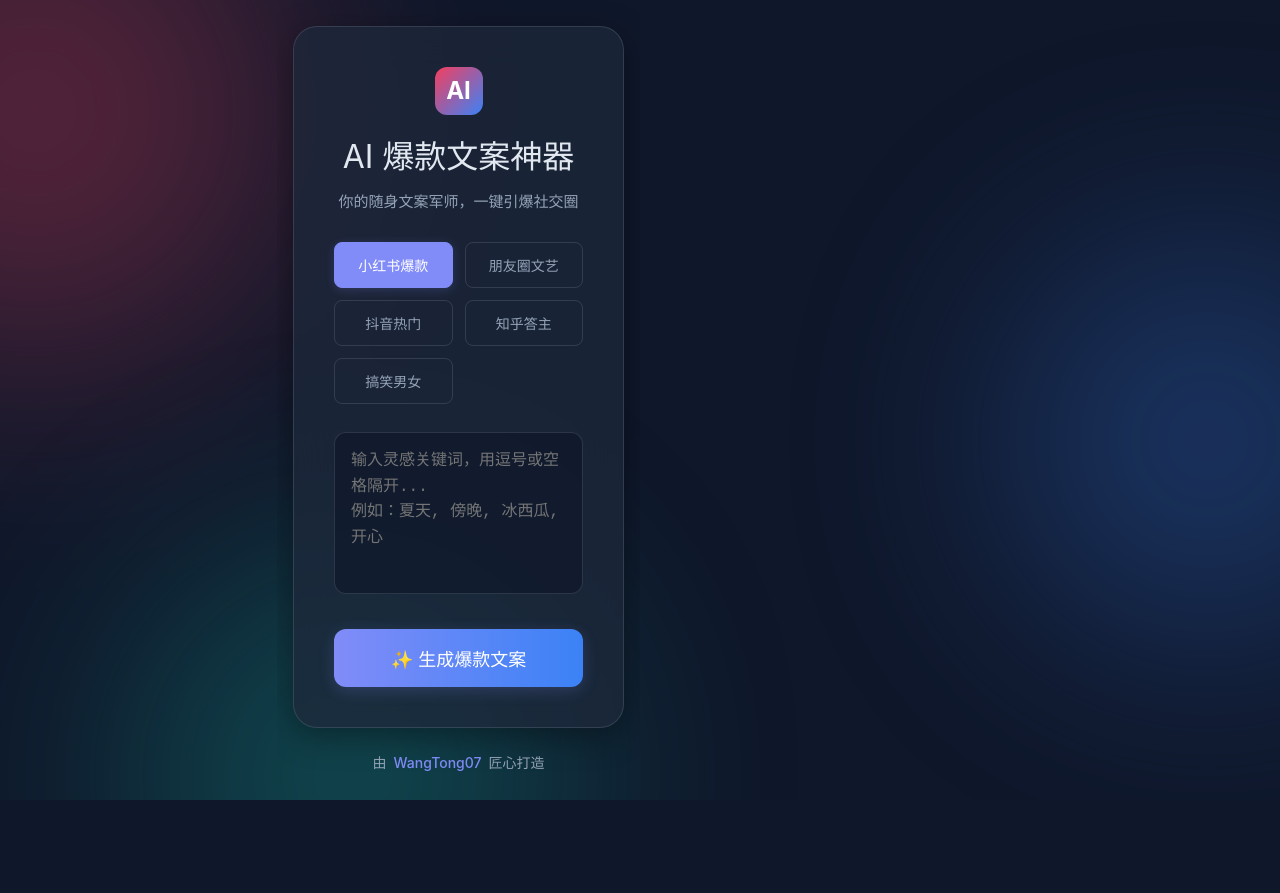
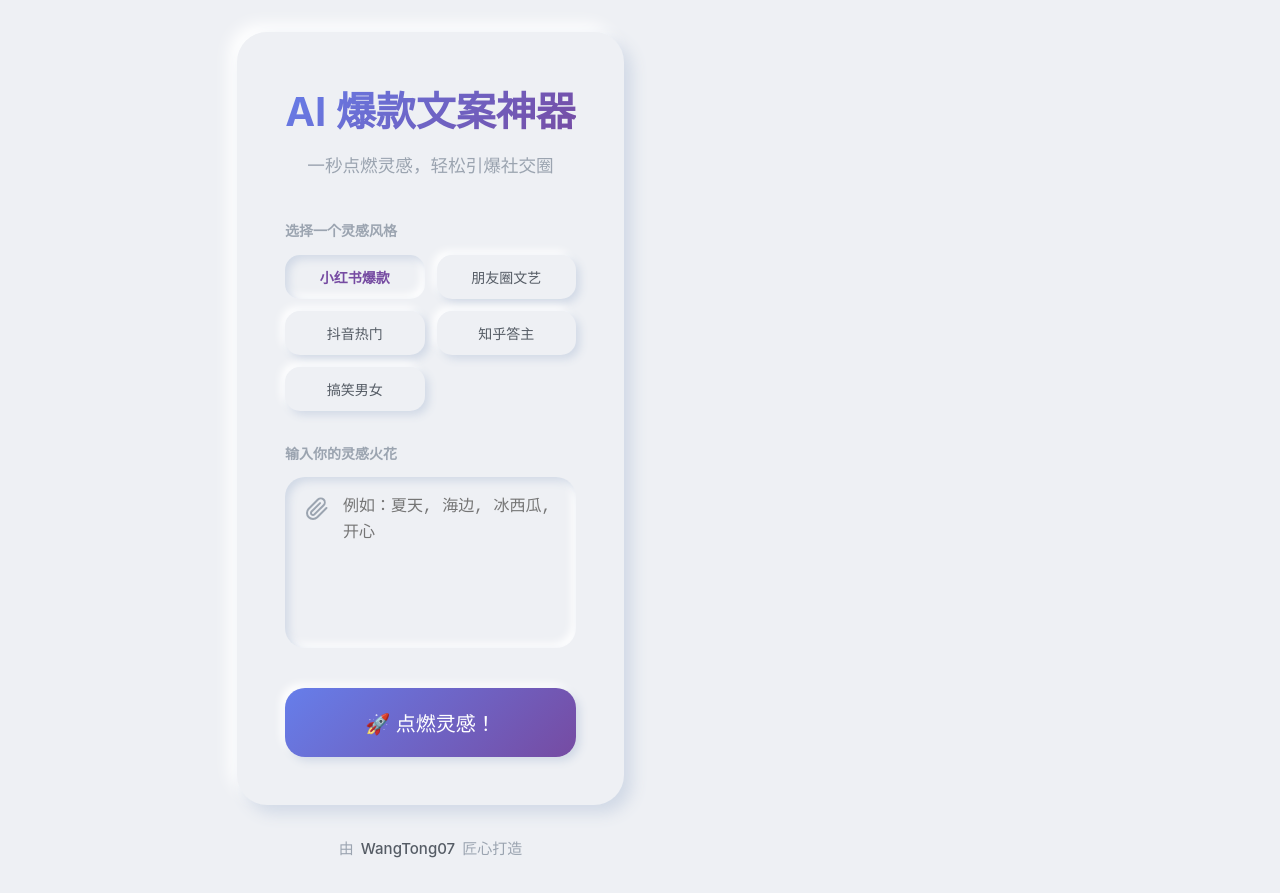
Before and after one commit to WangTong07/copywriting-master-pro, a Vue app: page / in a window 1280 px wide. Before the commit the page ends 806 px from the top, so only its background shows below. Built offline with nearby package versions, Linux system fonts and the light colour scheme; no server answers.

Commit message:
feat(UI): ✨ Redesign with 'Inspiration Canvas' theme (Neumorphism & Gradient)

```diff
--- a/src/App.vue
+++ b/src/App.vue
@@ -1,17 +1,15 @@
-// “AI文案神器” 最终版 App.vue
 <script setup>
+// JavaScript逻辑部分与之前完全相同，未做任何改动
 import { ref, computed } from 'vue';
 
 const userInput = ref('');
 const loading = ref(false);
 const resultText = ref('');
 const isResultVisible = ref(false);
-// 【新】用于存储用户选择的风格，默认为'小红书爆款'
 const selectedStyle = ref('小红书爆款');
 
 const apiKey = import.meta.env.VITE_ZHIPU_API_KEY;
 
-// 【新】风格选择列表
 const styles = ['小红书爆款', '朋友圈文艺', '抖音热门', '知乎答主', '搞笑男女'];
 
 const textareaRows = computed(() => {
@@ -24,21 +22,9 @@ async function generateCopy() {
     alert('请输入你的灵感关键词！');
     return;
   }
-
   loading.value = true;
   isResultVisible.value = false;
-
-  // 【新】为“文案神器”量身定制的全新Prompt
-  const prompt = `你是一位深谙社交媒体传播之道的文案大师，尤其精通小红书和抖音的爆款文体。请根据以下信息，为我创作5条风格各异、能引发点赞和评论的文案。
-
-  【核心要求】
-  1. 文案风格：紧密围绕 “${selectedStyle.value}” 风格进行创作。
-  2. 核心关键词：『${userInput.value}』
-  3. 必备元素：每条文案都必须包含生动有趣、符合语境的Emoji。
-  4. 输出格式：请直接输出5条文案，每条之间用两个换行符隔开，不要添加任何额外的解释或标题。
-
-  请开始你的创作。`;
-
+  const prompt = `你是一位深谙社交媒体传播之道的文案大师，尤其精通小红书和抖音的爆款文体。请根据以下信息，为我创作5条风格各异、能引发点赞和评论的文案。\n\n【核心要求】\n1. 文案风格：紧密围绕 “${selectedStyle.value}” 风格进行创作。\n2. 核心关键词：『${userInput.value}』\n3. 必备元素：每条文案都必须包含生动有趣、符合语境的Emoji。\n4. 输出格式：请直接输出5条文案，每条之间用两个换行符隔开，不要添加任何额外的解释或标题。\n\n请开始你的创作。`;
   try {
     const response = await fetch("https://open.bigmodel.cn/api/paas/v4/chat/completions", {
       method: "POST",
@@ -48,16 +34,13 @@ async function generateCopy() {
         messages: [{ role: "user", content: prompt }]
       })
     });
-
     if (!response.ok) {
         const errorBody = await response.json();
         throw new Error(errorBody.error?.message || `HTTP error! status: ${response.status}`);
     }
-
     const data = await response.json();
     resultText.value = data.choices[0].message.content;
     isResultVisible.value = true;
-
   } catch (error) {
     console.error("请求AI API失败:", error);
     alert(`生成文案时遇到问题: ${error.message}`);
@@ -69,21 +52,16 @@ async function generateCopy() {
 
 <template>
   <div class="page-wrapper">
-    <div class="aurora-background">
-      <div class="aurora-shape shape-1"></div>
-      <div class="aurora-shape shape-2"></div>
-      <div class="aurora-shape shape-3"></div>
-    </div>
-
-    <main class="content-area">
-      <div class="glass-card">
+    <main class="neumorphism-card">
       <header class="card-header">
-            <div class="logo">AI</div>
-            <h1>AI 爆款文案神器</h1>
-            <p>你的随身文案军师，一键引爆社交圈</p>
+        <h1 class="main-title">AI 爆款文案神器</h1>
+        <p class="subtitle">一秒点燃灵感，轻松引爆社交圈</p>
       </header>
 
-          <section class="style-selector">
+      <section class="control-panel">
+        <div class="panel-group">
+          <label class="group-label">选择一个灵感风格</label>
+          <div class="style-selector">
             <button
               v-for="style in styles"
               :key="style"
@@ -92,36 +70,40 @@ async function generateCopy() {
             >
               {{ style }}
             </button>
-          </section>
+          </div>
+        </div>
 
-          <section class="input-container">
+        <div class="panel-group">
+          <label class="group-label">输入你的灵感火花</label>
+          <div class="input-container">
+            <svg class="input-icon" xmlns="http://www.w3.org/2000/svg" width="24" height="24" viewBox="0 0 24 24" fill="none" stroke="currentColor" stroke-width="2" stroke-linecap="round" stroke-linejoin="round"><path d="M21.44 11.05l-9.19 9.19a6 6 0 0 1-8.49-8.49l9.19-9.19a4 4 0 0 1 5.66 5.66l-9.2 9.19a2 2 0 0 1-2.83-2.83l8.49-8.48"></path></svg>
             <textarea
               v-model="userInput"
               :rows="textareaRows"
-              placeholder="输入灵感关键词，用逗号或空格隔开...
-例如：夏天, 傍晚, 冰西瓜, 开心"
+              placeholder="例如：夏天, 海边, 冰西瓜, 开心"
             ></textarea>
+          </div>
+        </div>
       </section>
 
       <button @click="generateCopy" :disabled="loading" class="action-button">
-            <span v-if="!loading">✨ 生成爆款文案</span>
+        <span v-if="!loading">🚀 点燃灵感！</span>
         <span v-else class="loading-state">
-              <svg class="spinner" viewBox="0 0 50 50"><circle class="path" cx="25" cy="25" r="20" fill="none" stroke-width="4"></circle></svg>
+          <svg class="spinner" viewBox="0 0 50 50"><circle class="path" cx="25" cy="25" r="20" fill="none" stroke-width="5"></circle></svg>
           灵感碰撞中...
         </span>
       </button>
-      </div>
     </main>
 
     <footer class="page-footer">
-      <p>由 <a href="https://gitee.com/wangtong07" target="_blank">WangTong07</a> 匠心打造</p>
+      <p>由 <a href="https://github.com/WangTong07" target="_blank">WangTong07</a> 匠心打造</p>
     </footer>
 
     <transition name="slide-fade">
       <div v-if="isResultVisible" class="result-overlay">
         <div class="result-card">
           <div class="result-header">
-                  <h3>AI为你生成的文案</h3>
+            <h3>✍️ AI为你生成的文案</h3>
             <button @click="isResultVisible=false" class="close-btn">×</button>
           </div>
           <div class="result-content">
@@ -134,60 +116,143 @@ async function generateCopy() {
 </template>
 
 <style>
-/* 这份CSS复用了我们最终的完美样式，并为新模块增加了样式 */
+/* --- 全局与CSS变量 --- */
 :root {
   --font-sans: -apple-system, BlinkMacSystemFont, 'Segoe UI', 'Roboto', 'Helvetica Neue', 'PingFang SC', 'Hiragino Sans GB', 'Microsoft YaHei', sans-serif;
-  --color-text: #e2e8f0;
-  --color-text-dim: #94a3b8;
-  --color-bg: #0f172a;
-  --color-glass-bg: rgba(30, 41, 59, 0.75);
-  --color-border: rgba(148, 163, 184, 0.2);
-  --color-primary: #818cf8;
-  --color-aurora-1: #f43f5e;
-  --color-aurora-2: #3b82f6;
-  --color-aurora-3: #14b8a6;
+  --bg-color: #eef0f4;
+  --text-color: #555c65;
+  --text-dim-color: #9ba4b0;
+  --primary-gradient: linear-gradient(135deg, #667eea 0%, #764ba2 100%);
+  --shadow-light: #ffffff;
+  --shadow-dark: #d1d9e6;
+  --card-radius: 30px;
 }
 *, *::before, *::after { box-sizing: border-box; }
-html, body { height: 100%; margin: 0; }
-body { font-family: var(--font-sans); background-color: var(--color-bg); color: var(--color-text); }
-.page-wrapper { position: relative; width: 100%; min-height: 100%; display: grid; place-items: center; padding: 2rem 1rem; overflow-x: hidden; }
-.aurora-background { position: fixed; top: 0; left: 0; width: 100%; height: 100%; overflow: hidden; z-index: -1; }
-.content-area { width: 100%; max-width: 680px; display: flex; flex-direction: column; align-items: center; position: relative; z-index: 10; }
-.glass-card { width: 100%; background: var(--color-glass-bg); border: 1px solid var(--color-border); border-radius: 24px; padding: 2.5rem; backdrop-filter: blur(20px); -webkit-backdrop-filter: blur(20px); box-shadow: 0 8px 32px 0 rgba(0, 0, 0, 0.37); display: flex; flex-direction: column; gap: 1.75rem; }
-.page-footer { margin-top: 1.5rem; width: 100%; text-align: center; color: var(--color-text-dim); font-size: 0.875rem; }
-.aurora-shape { position: absolute; filter: blur(120px); opacity: 0.3; border-radius: 50%; animation: move 20s infinite alternate; }
-.shape-1 { width: 500px; height: 500px; background-color: var(--color-aurora-1); top: -20%; left: -20%; }
-.shape-2 { width: 400px; height: 400px; background-color: var(--color-aurora-2); top: 30%; right: -10%; animation-delay: 5s; }
-.shape-3 { width: 450px; height: 450px; background-color: var(--color-aurora-3); bottom: -25%; left: 10%; animation-delay: 10s; }
-@keyframes move { from { transform: translate(0, 0) rotate(0deg); } to { transform: translate(100px, 50px) rotate(60deg); } }
-.result-overlay { position: fixed; top: 0; left: 0; width: 100%; height: 100%; background-color: rgba(15, 23, 42, 0.5); backdrop-filter: blur(8px); -webkit-backdrop-filter: blur(8px); display: flex; justify-content: center; align-items: center; z-index: 100; }
-.result-card { width: 90%; max-width: 800px; height: 80vh; background: var(--color-glass-bg); border: 1px solid var(--color-border); border-radius: 24px; padding: 2rem; box-shadow: 0 8px 32px 0 rgba(0, 0, 0, 0.37); display: flex; flex-direction: column; }
-.result-header { display: flex; justify-content: space-between; align-items: center; margin-bottom: 1rem; flex-shrink: 0; gap: 1rem; }
-.result-header h3 { flex-grow: 1; margin: 0; font-size: 1.5rem; }
-.close-btn { background: none; border: none; font-size: 2.5rem; color: var(--color-text-dim); cursor: pointer; transition: color 0.3s ease; line-height: 1; padding: 0; }
-.close-btn:hover { color: var(--color-text); }
-.result-content { flex-grow: 1; overflow-y: auto; background: rgba(15, 23, 42, 0.7); border-radius: 8px; padding: 1.5rem; }
-.result-content pre { white-space: pre-wrap; word-wrap: break-word; font-family: var(--font-sans); font-size: 1rem; line-height: 1.8; margin: 0; color: #cbd5e1; }
-.slide-fade-enter-active, .slide-fade-leave-active { transition: all 0.5s cubic-bezier(0.16, 1, 0.3, 1); }
-.slide-fade-enter-from, .slide-fade-leave-to { opacity: 0; transform: scale(0.95) translateY(20px); }
-.card-header { text-align: center; }
-.logo { display: inline-block; background: linear-gradient(135deg, var(--color-aurora-1), var(--color-aurora-2)); color: white; width: 48px; height: 48px; border-radius: 12px; font-weight: 700; font-size: 1.5rem; line-height: 48px; margin-bottom: 1rem; }
-.card-header h1 { font-size: 2rem; margin: 0; }
-.card-header p { color: var(--color-text-dim); margin: 0.5rem 0 0; }
-.style-selector { display: grid; grid-template-columns: repeat(auto-fit, minmax(100px, 1fr)); gap: 0.75rem; }
-.style-selector button { padding: 0.75rem 0.5rem; border: 1px solid var(--color-border); background-color: transparent; color: var(--color-text-dim); font-size: 0.875rem; font-weight: 500; border-radius: 8px; cursor: pointer; transition: all 0.3s ease; }
-.style-selector button.active { background-color: var(--color-primary); color: white; border-color: var(--color-primary); box-shadow: 0 2px 10px rgba(129, 140, 248, 0.2); }
-.input-container textarea { width: 100%; background: rgba(15, 23, 42, 0.7); border: 1px solid var(--color-border); border-radius: 12px; padding: 1rem; color: var(--color-text); font-size: 1rem; line-height: 1.6; resize: none; transition: all 0.3s ease; }
-.input-container textarea:focus { outline: none; border-color: var(--color-primary); box-shadow: 0 0 0 3px rgba(129, 140, 248, 0.3); }
-.action-button { width: 100%; padding: 1rem; border: none; border-radius: 12px; background: linear-gradient(90deg, var(--color-primary), var(--color-aurora-2)); color: white; font-size: 1.125rem; font-weight: 600; cursor: pointer; transition: all 0.3s ease; box-shadow: 0 4px 15px rgba(129, 140, 248, 0.2); }
-.action-button:hover:not(:disabled) { transform: translateY(-3px); box-shadow: 0 7px 20px rgba(129, 140, 248, 0.3); }
-.action-button:disabled { background: #334155; cursor: not-allowed; box-shadow: none; }
+body {
+  font-family: var(--font-sans);
+  background-color: var(--bg-color);
+  color: var(--text-color);
+  margin: 0;
+}
+
+/* --- 主布局 --- */
+.page-wrapper {
+  width: 100%;
+  min-height: 100vh;
+  display: grid;
+  place-items: center;
+  padding: 2rem 1rem;
+}
+.neumorphism-card {
+  width: 100%;
+  max-width: 600px;
+  background: var(--bg-color);
+  border-radius: var(--card-radius);
+  padding: 3rem;
+  box-shadow: 8px 8px 16px var(--shadow-dark), -8px -8px 16px var(--shadow-light);
+}
+
+/* --- 头部 --- */
+.card-header { text-align: center; margin-bottom: 2.5rem; }
+.main-title {
+  font-size: 2.5rem;
+  font-weight: 700;
+  margin: 0 0 0.5rem;
+  background: var(--primary-gradient);
+  -webkit-background-clip: text;
+  -webkit-text-fill-color: transparent;
+}
+.subtitle { font-size: 1.1rem; color: var(--text-dim-color); margin: 0; }
+
+/* --- 控制面板 --- */
+.control-panel { display: flex; flex-direction: column; gap: 2rem; }
+.group-label { font-size: 0.875rem; font-weight: 600; color: var(--text-dim-color); margin-bottom: 0.75rem; display: block; }
+
+/* --- 风格选择器 --- */
+.style-selector { display: grid; grid-template-columns: repeat(auto-fit, minmax(90px, 1fr)); gap: 0.75rem; }
+.style-selector button {
+  padding: 0.75rem 0.5rem;
+  border: none;
+  border-radius: 15px;
+  background: var(--bg-color);
+  color: var(--text-color);
+  font-size: 0.875rem;
+  font-weight: 500;
+  cursor: pointer;
+  transition: all 0.2s ease-in-out;
+  box-shadow: 4px 4px 8px var(--shadow-dark), -4px -4px 8px var(--shadow-light);
+}
+.style-selector button:hover { transform: translateY(-2px); }
+.style-selector button.active {
+  box-shadow: inset 4px 4px 8px var(--shadow-dark), inset -4px -4px 8px var(--shadow-light);
+  color: #764ba2;
+  font-weight: 700;
+}
+
+/* --- 输入区域 --- */
+.input-container {
+  position: relative;
+  border-radius: 20px;
+  padding: 1rem 1rem 1rem 3.5rem;
+  box-shadow: inset 4px 4px 8px var(--shadow-dark), inset -4px -4px 8px var(--shadow-light);
+}
+.input-icon { position: absolute; top: 1.25rem; left: 1.25rem; color: var(--text-dim-color); }
+textarea {
+  width: 100%;
+  background: transparent;
+  border: none;
+  resize: none;
+  color: var(--text-color);
+  font-size: 1rem;
+  line-height: 1.6;
+}
+textarea:focus { outline: none; }
+
+/* --- 主按钮 --- */
+.action-button {
+  width: 100%;
+  padding: 1.25rem;
+  margin-top: 2.5rem;
+  border: none;
+  border-radius: 20px;
+  color: white;
+  font-size: 1.25rem;
+  font-weight: 600;
+  cursor: pointer;
+  background: var(--primary-gradient);
+  box-shadow: 4px 4px 8px var(--shadow-dark), -4px -4px 8px var(--shadow-light);
+  transition: all 0.2s ease-in-out;
+}
+.action-button:hover:not(:disabled) { transform: translateY(-3px); box-shadow: 6px 6px 12px var(--shadow-dark), -6px -6px 12px var(--shadow-light); }
+.action-button:active:not(:disabled) { box-shadow: inset 4px 4px 8px #5f4194, inset -4px -4px 8px #7d84f0; }
+.action-button:disabled {
+  background: #d1d9e6;
+  box-shadow: none;
+  color: var(--text-dim-color);
+  cursor: not-allowed;
+}
 .loading-state { display: flex; align-items: center; justify-content: center; gap: 0.75rem; }
-.page-footer a { color: var(--color-primary); text-decoration: none; font-weight: 500; transition: color 0.3s ease; }
-.page-footer a:hover { color: white; }
-.spinner { animation: rotate 2s linear infinite; width: 20px; height: 20px; }
+.spinner { animation: rotate 2s linear infinite; width: 24px; height: 24px; }
 .path { stroke: white; stroke-linecap: round; animation: dash 1.5s ease-in-out infinite; }
 @keyframes rotate { 100% { transform: rotate(360deg); } }
 @keyframes dash { 0% { stroke-dasharray: 1, 150; stroke-dashoffset: 0; } 50% { stroke-dasharray: 90, 150; stroke-dashoffset: -35; } 100% { stroke-dasharray: 90, 150; stroke-dashoffset: -124; } }
-@media (max-width: 768px) { .content-area { padding: 1rem; } .glass-card { padding: 1.5rem; } .card-header h1 { font-size: 1.75rem; } .style-selector { grid-template-columns: repeat(2, 1fr); } .result-card { width: calc(100% - 2rem); height: 85vh; border-radius: 16px; padding: 1.5rem;} }
+
+/* --- 页脚与结果弹窗 --- */
+.page-footer { text-align: center; color: var(--text-dim-color); margin-top: 2rem; }
+.page-footer a { color: var(--text-color); font-weight: 500; text-decoration: none; }
+.result-overlay { position: fixed; top: 0; left: 0; width: 100%; height: 100%; background-color: rgba(238, 240, 244, 0.7); backdrop-filter: blur(8px); -webkit-backdrop-filter: blur(8px); display: flex; justify-content: center; align-items: center; z-index: 100; }
+.result-card { width: 90%; max-width: 800px; height: 80vh; background: var(--bg-color); border-radius: var(--card-radius); padding: 2rem; box-shadow: 8px 8px 16px var(--shadow-dark), -8px -8px 16px var(--shadow-light); display: flex; flex-direction: column; }
+.result-header { display: flex; justify-content: space-between; align-items: center; margin-bottom: 1rem; flex-shrink: 0; }
+.result-header h3 { margin: 0; font-size: 1.5rem; }
+.close-btn { background: none; border: none; font-size: 2.5rem; color: var(--text-dim-color); cursor: pointer; transition: color 0.3s ease; line-height: 1; padding: 0; }
+.result-content { flex-grow: 1; overflow-y: auto; background: var(--bg-color); border-radius: 20px; padding: 1.5rem; box-shadow: inset 4px 4px 8px var(--shadow-dark), inset -4px -4px 8px var(--shadow-light); }
+.result-content pre { white-space: pre-wrap; word-wrap: break-word; font-family: var(--font-sans); font-size: 1rem; line-height: 1.8; margin: 0; color: var(--text-color); }
+.slide-fade-enter-active, .slide-fade-leave-active { transition: all 0.5s cubic-bezier(0.16, 1, 0.3, 1); }
+.slide-fade-enter-from, .slide-fade-leave-to { opacity: 0; transform: scale(0.95) translateY(20px); }
+
+/* --- 响应式 --- */
+@media (max-width: 768px) {
+  .neumorphism-card { padding: 1.5rem; }
+  .card-header h1 { font-size: 1.75rem; }
+}
 </style>
```
Lines whose indentation alone changed are shown as unchanged.
